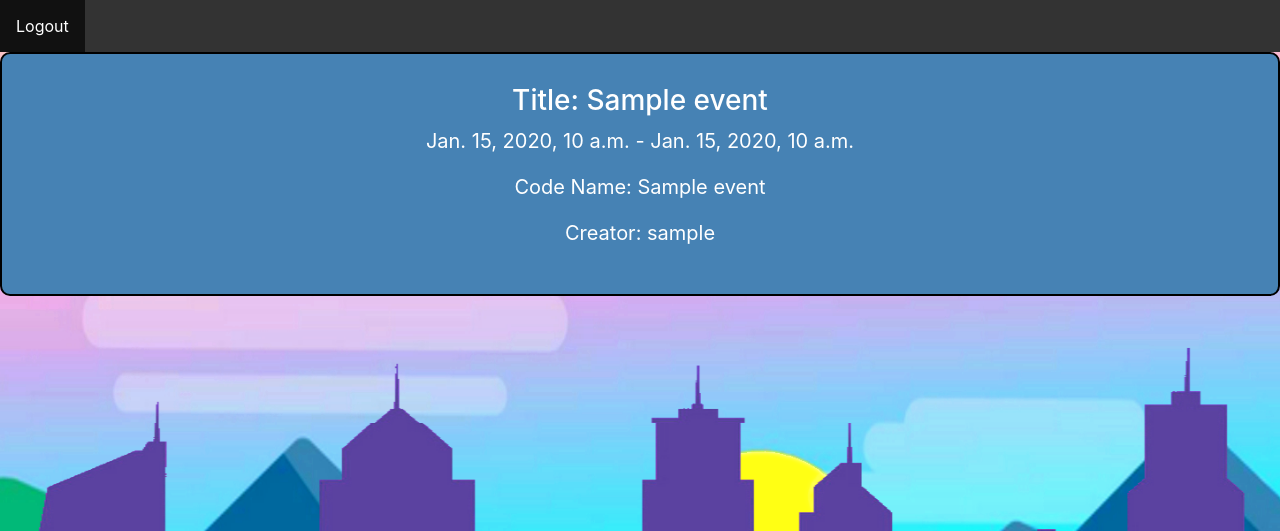
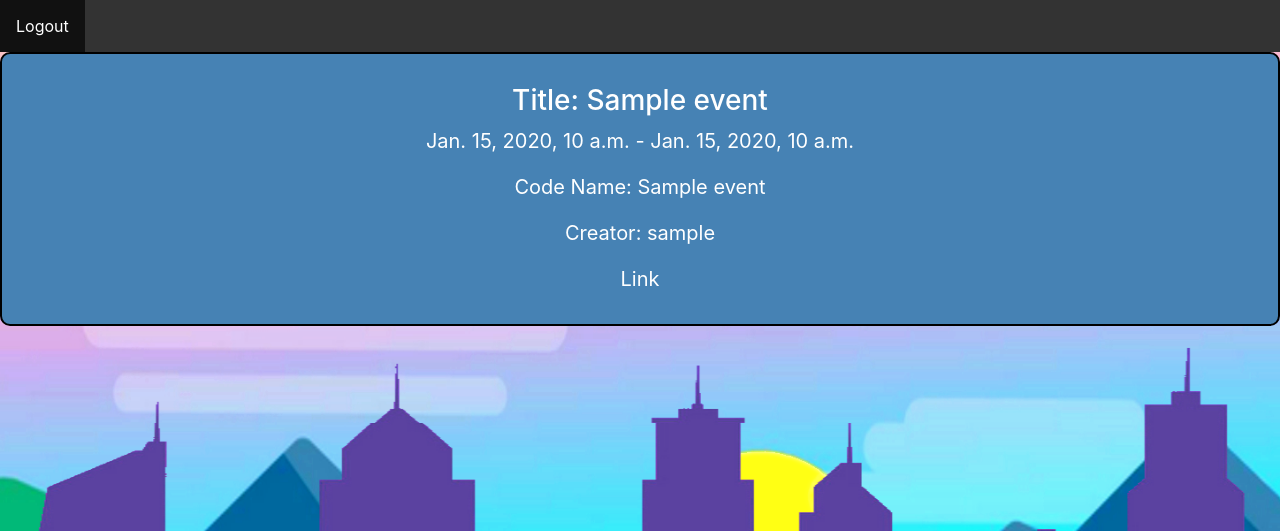
Before and after one commit to AriAlavi/meet_me_up, a Django app: page /index/ in a window 1280 px wide. Shown: the top 531 px of the page. Run offline with Django 3.2, Linux system fonts and the light colour scheme; a user stored in the database is signed in; tables that the repository leaves empty hold one stand-in row (values such as "Sample post"); some libraries are stand-ins or nearby versions.

Commit message:
added links to event pages

```diff
--- a/main/templates/main/index.html
+++ b/main/templates/main/index.html
@@ -7,6 +7,7 @@
             <p id='dates'> {{E.start_date}} - {{E.end_date}} </p>
             <p id='code_name'> Code Name: {{E.code_name}}</p>
             <p id='creator'> Creator: {{E.creator}} </p>
+            <a href="{%url 'event' code_name=E.code_name%}" style="color:white"> Link </a>
         </div>
     {% endfor %}
 {% endblock %}
```
